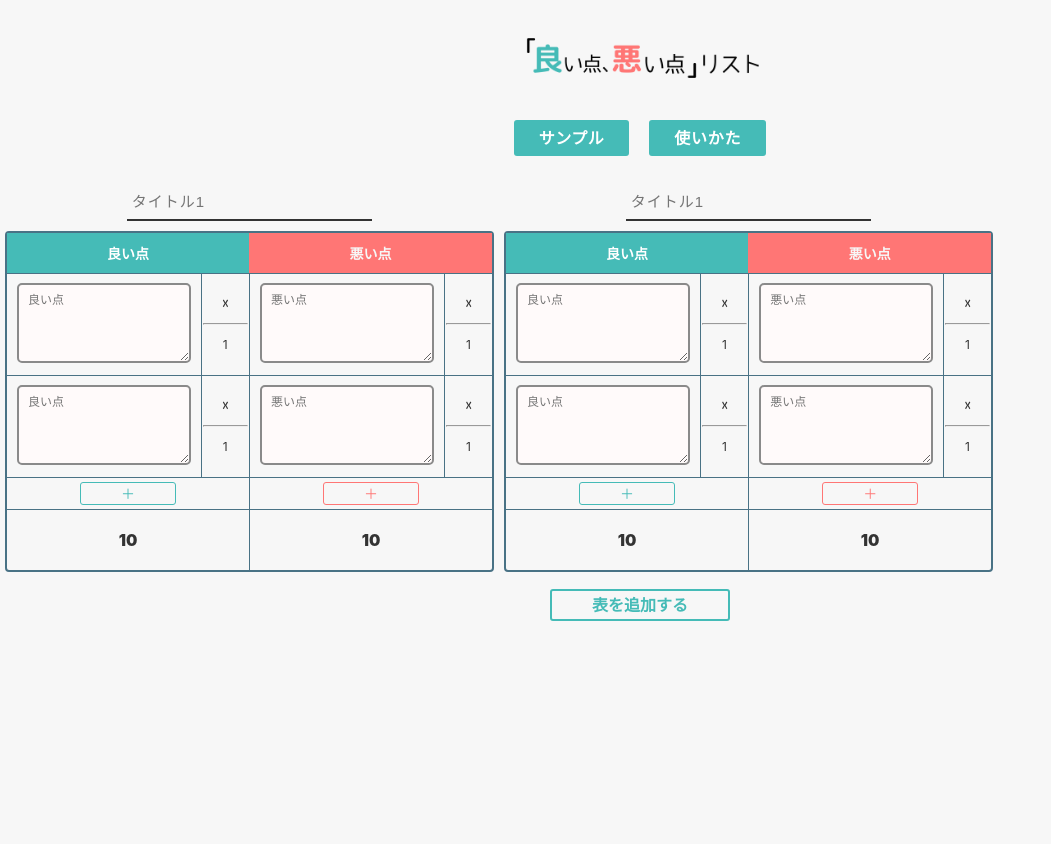
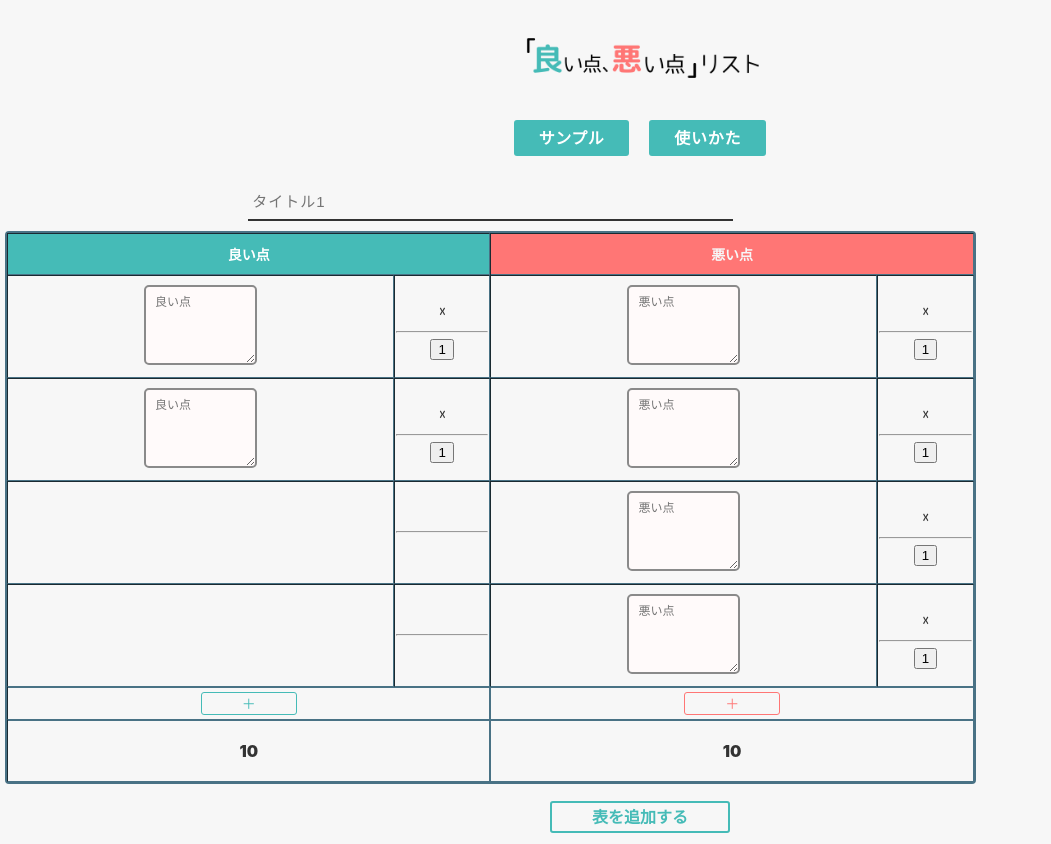
Before and after one commit to shigasy/pros-cons-list, a React (Create React App) app: page / in a window 1280 px wide. Shown: the whole page, without its empty margins (0-1051 px from the left). Before the commit the page ends 800 px from the top, so only its background shows below. Built offline with nearby package versions, Linux system fonts and the light colour scheme.

Commit message:
update table state

```diff
--- a/src/App.js
+++ b/src/App.js
@@ -10,6 +10,8 @@ import ReactModal from './components/ReactModal'
 
 function App() {
   const [modalIsOpen, setModalIsOpen] = useState(false)
+  const [tablePoint, setPoint] = useState(0)
+  const [tableSumPoint, setSumPoint] = useState(0)
 
   function openModal() {
     document.body.style.overflow = 'hidden'; // 背景のスクロール無効にするため
@@ -35,8 +37,7 @@ function App() {
         </section>
         <section className="contents">
           <div className="contents__container">
-            <Table/>
-            <Table/>
+            <Table setSumPoint={setSumPoint}/>
           </div>
           <AddTableButton/>
           <p></p>
--- a/src/components/Table.css
+++ b/src/components/Table.css
@@ -117,6 +117,10 @@ table tbody tr td {
     font-size: 1.6rem;
     font-weight: 900;
 }
+
+.table__data--number {
+    width: 1rem;
+}
 /* -------------------------------------------- */
 /* ▼タブレット用デザインとして付け足すデザイン */
 /* -------------------------------------------- */
--- a/src/components/Table.js
+++ b/src/components/Table.js
@@ -1,13 +1,23 @@
-import React from 'react'
+import React, {useState} from 'react'
 import './Table.css'
 import AddButton from "./AddButton";
 
-const Table = () => (
-    <table align="center" className="table">
+function switchNumber(e) {
+  console.log(e.target.innerHTML)
+  e.target.innerHTML = parseInt(e.target.innerHTML) + parseInt(1)
+}
+
+
+function Table() {
+  // const [tablePoint, setTablePoint] = useState({point: [{pros: [1]}, {cons: [1]}]})
+  const [tablePoint, setTablePoint] = useState({pros: [1, 2], cons: [1, 1, 1, 2]})
+
+  return (
+  <table align="center" border={1} className="table">
     <caption className="table__caption">
       <div className="table__title">
         <label className="ef">
-            <input type="text" placeholder="タイトル1"></input>
+          <input type="text" placeholder="タイトル1"/>
         </label>
       </div>
     </caption>
@@ -18,17 +28,57 @@ const Table = () => (
     </tr>
     </thead>
     <tbody className="table__body">
+    {/*<tr>*/}
+    {/*  <td className="table__data--text"><textarea className="table__data--textarea-pros" placeholder="良い点"></textarea>*/}
+    {/*  </td>*/}
+    {/*  <td className="table__data--value"><p><strong>☓</strong></p>*/}
+    {/*    <hr></hr>*/}
+    {/*    <button onClick={switchNumber}>1</button>*/}
+    {/*  </td>*/}
+    {/*  <td className="table__data--text"><textarea className="table__data--textarea-cons" placeholder="悪い点"></textarea>*/}
+    {/*  </td>*/}
+    {/*  <td className="table__data--value"><p><strong>☓</strong></p>*/}
+    {/*    <hr></hr>*/}
+    {/*    <p>1</p></td>*/}
+    {/*</tr>*/}
+    {(() => {
+      let maxArray = tablePoint.pros
+      if (tablePoint.pros.length < tablePoint.cons.length) {
+        maxArray = tablePoint.cons
+      }
+      let tag = []
+      for (let i = 0; i < maxArray.length; i++) {
+        let table = [<tr />]
+        if (tablePoint.pros.length > i) {
+          table = [...table, <td className="table__data--text"><textarea className="table__data--textarea-pros" placeholder="良い点"></textarea></td>]
+          table = [...table, <td className="table__data--value"><p><strong>☓</strong></p><hr /><button onClick={switchNumber}>1</button></td>]
+        } else {
+          table = [...table, <td className="table__data--text" />]
+          table = [...table, <td className="table__data--value"><hr /></td>]
+        }
+        if (tablePoint.cons.length > i) {
+          table = [...table, <td className="table__data--text"><textarea className="table__data--textarea-pros" placeholder="悪い点"></textarea></td>]
+          table = [...table, <td className="table__data--value"><p><strong>☓</strong></p><hr /><button onClick={switchNumber}>1</button></td>]
+        } else {
+          table = [...table, <td className="table__data--text" />]
+          table = [...table, <td className="table__data--value"><hr /></td>]
+        }
+        tag = [...tag, table]
+      }
+      return tag
+    })()}
     <tr>
-        <td className="table__data--text"><textarea className="table__data--textarea-pros" placeholder="良い点"></textarea></td>
-        <td className="table__data--value"><p><strong>☓</strong></p><hr></hr><p>1</p></td>
-        <td className="table__data--text"><textarea className="table__data--textarea-cons" placeholder="悪い点"></textarea></td>
-        <td className="table__data--value"><p><strong>☓</strong></p><hr></hr><p>1</p></td>
-      </tr>
-      <tr>
-        <td className="table__data--text"><textarea className="table__data--textarea-pros" placeholder="良い点"></textarea></td>
-        <td className="table__data--value"><p><strong>☓</strong></p><hr></hr><p>1</p></td>
-        <td className="table__data--text"><textarea className="table__data--textarea-cons" placeholder="悪い点"></textarea></td>
-        <td className="table__data--value"><p><strong>☓</strong></p><hr></hr><p>1</p></td>
+      {/*<td className="table__data--text"><textarea className="table__data--textarea-pros" placeholder="良い点"></textarea>*/}
+      {/*</td>*/}
+      {/*<td className="table__data--value"><p><strong>☓</strong></p>*/}
+      {/*  <hr></hr>*/}
+      {/*  <button onClick={switchNumber}>1</button>*/}
+      {/*</td>*/}
+      {/*<td className="table__data--text"><textarea className="table__data--textarea-cons" placeholder="悪い点"></textarea>*/}
+      {/*</td>*/}
+      {/*<td className="table__data--value"><p><strong>☓</strong></p>*/}
+      {/*  <hr></hr>*/}
+      {/*  <p>1</p></td>*/}
     </tr>
     <tr>
       <td colSpan="2">
@@ -48,6 +98,6 @@ const Table = () => (
     </tr>
     </tbody>
   </table>
-)
+)}
 
 export default Table
```
Lines whose indentation alone changed are shown as unchanged.
